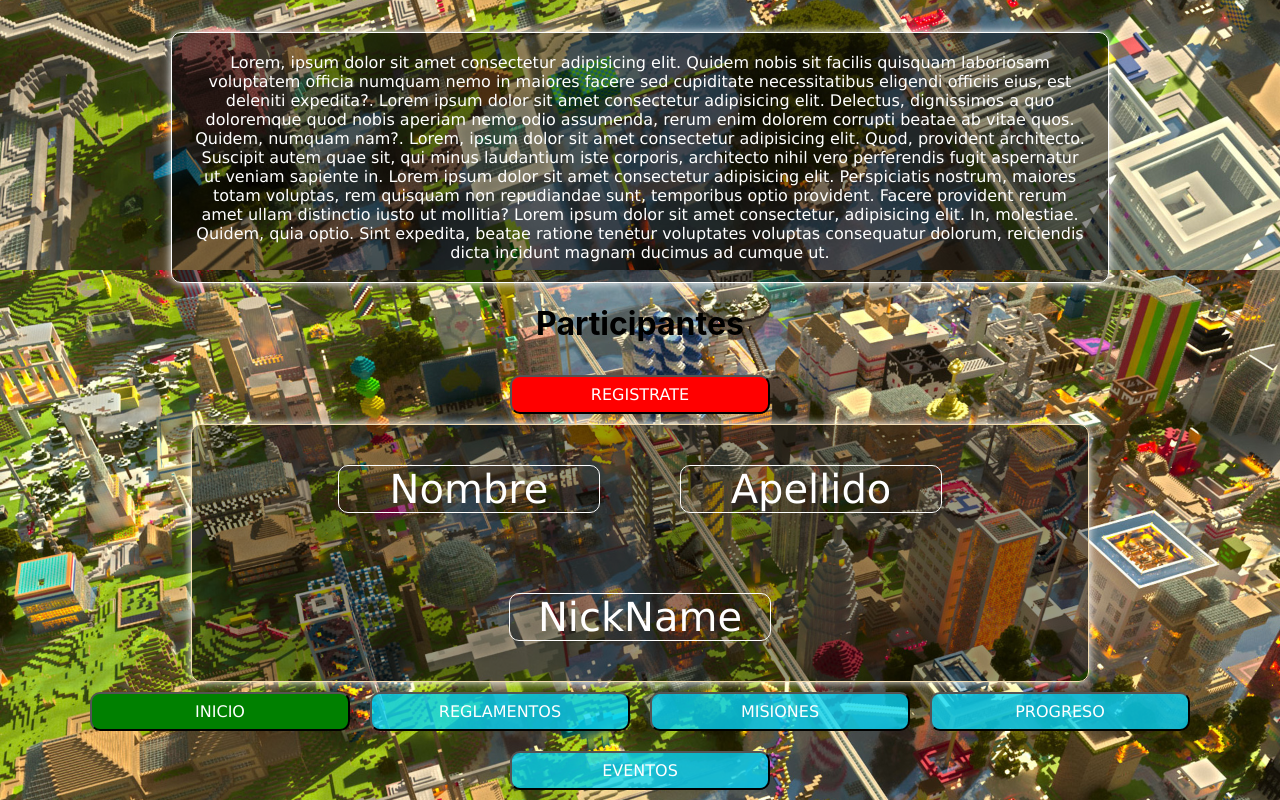
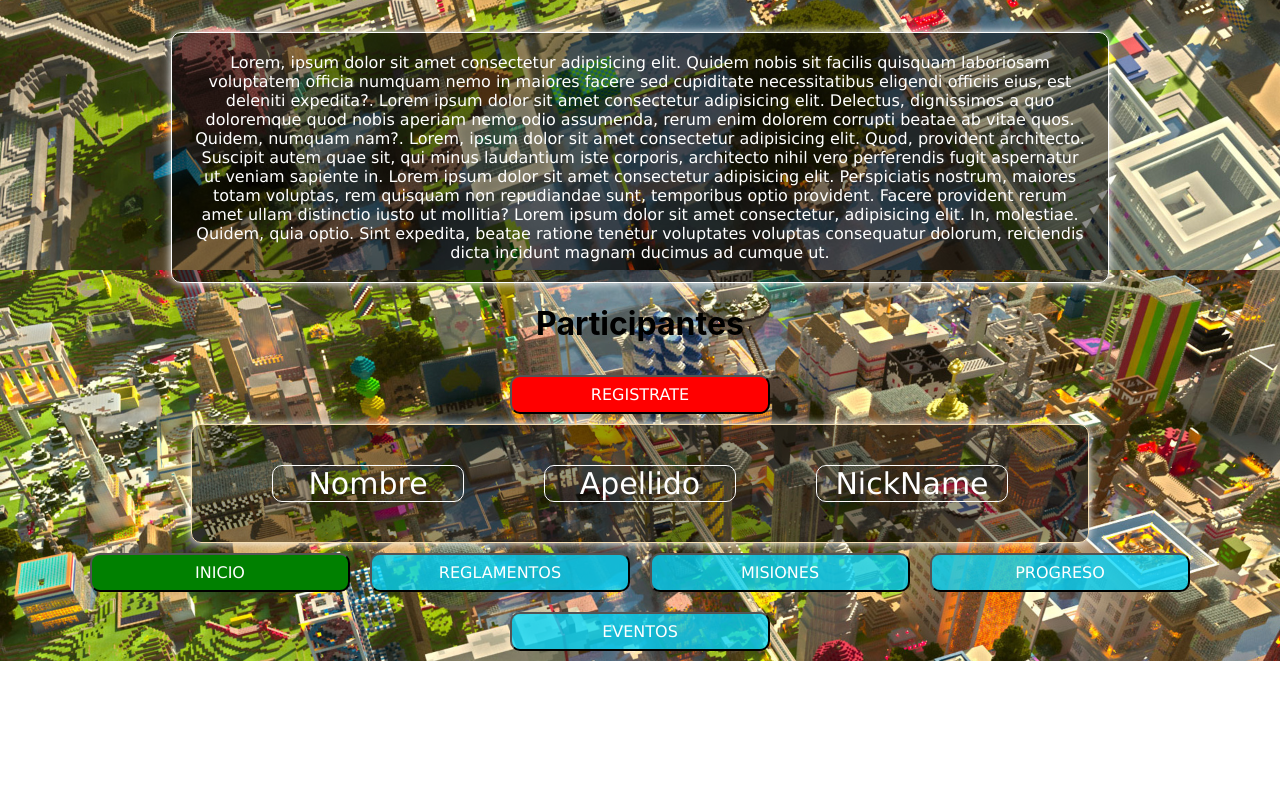
Before and after one commit to carnitaland/minecraft, a React (Create React App) app: page /premios in a window 1280 px wide. Shown: the part 1330-2130 px from the top of the page. After the commit the page ends 1991 px from the top, so only its background shows below. Built offline with nearby package versions, Linux system fonts and the light colour scheme.

Commit message:
ajustes en carnita games

```diff
--- a/src/App.css
+++ b/src/App.css
@@ -264,14 +264,14 @@ form{
 }
 
 .datos{
-  width: 260px;
+  width: 190px;
   display: inline-block;
   justify-content: space-between;
   height: max-content;
   margin: 40px;
   color: white;
   font-family: Verdana, Geneva, Tahoma, sans-serif;
-  font-size: 40px;
+  font-size: 30px;
   border: 1px solid white;
   border-radius: 10px;
 
--- a/src/Components/Pages/pag1.jsx
+++ b/src/Components/Pages/pag1.jsx
@@ -74,6 +74,9 @@ const Page1 = () => {
                         <button onClick={Premio}>PREMIOS CARNITA-GAMES</button>
                         <button onClick={Events}>EVENTOS</button>
                     </div>
+                    <div>
+                        <button onClick={Registrate}>REGISTRATE</button>
+                    </div>
                     <div style={style.cuadros}>
                         <p>Lorem ipsum dolor sit amet consectetur adipisicing elit. Soluta, aut officiis. Veniam dolor quidem ex voluptatem adipisci, odit enim, temporibus quam tempore voluptatibus facere ut rem aperiam quaerat porro alias?</p>
                         <p>Lorem ipsum dolor sit amet consectetur adipisicing elit. Cumque harum fugit illo omnis quam reprehenderit voluptate assumenda eaque amet atque dolorum repellendus ullam blanditiis animi quia, ex dolorem esse ab.</p>
@@ -89,9 +92,6 @@ const Page1 = () => {
                         <p>Lorem ipsum dolor sit amet consectetur adipisicing elit. Cumque harum fugit illo omnis quam reprehenderit voluptate assumenda eaque amet atque dolorum repellendus ullam blanditiis animi quia, ex dolorem esse ab.</p>
                         <p>Lorem ipsum dolor sit amet consectetur adipisicing elit. Ratione placeat aliquam laboriosam similique iste, voluptatibus veritatis minima odio possimus nulla inventore eveniet soluta aspernatur suscipit maiores autem, molestiae sit animi.</p>
                     </div>
-                    <div>
-                        <button onClick={Registrate}>REGISTRATE</button>
-                    </div>
             </div>
 
 
```
